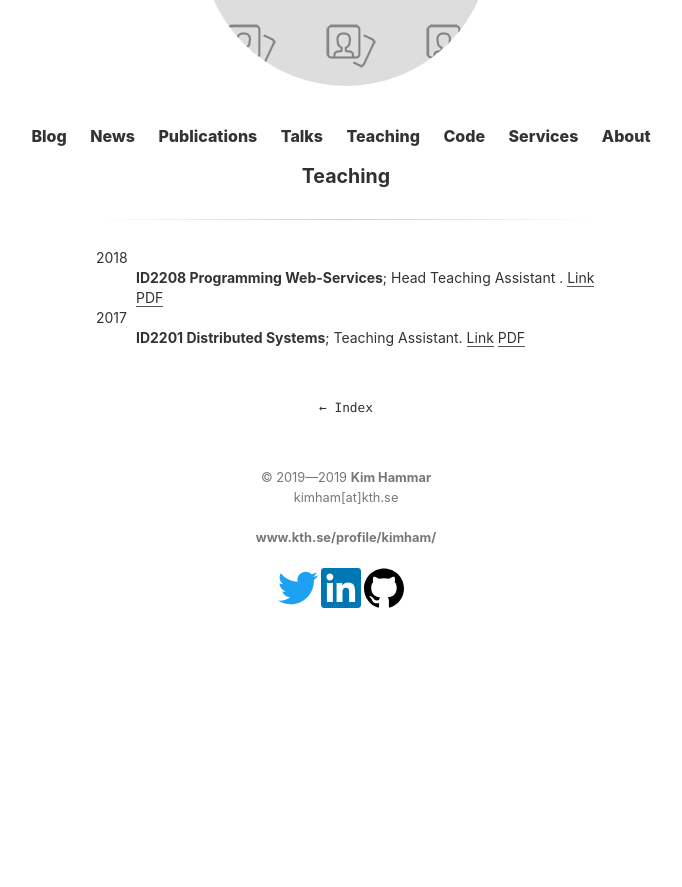
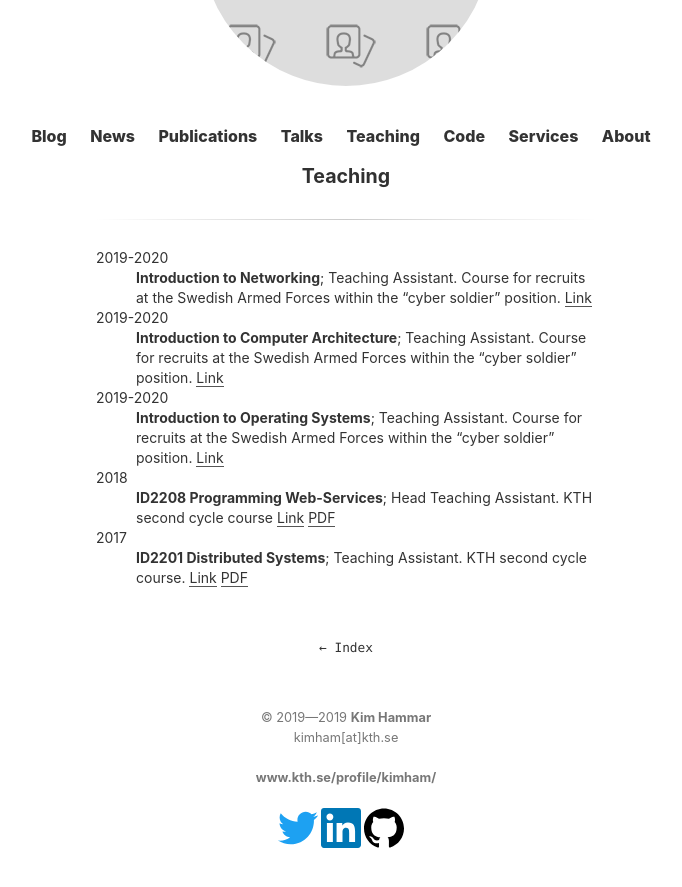
Before and after one commit to Limmen/Limmen.github.io, a Jekyll site: the page built from teaching.md, in a window 1280 px wide, cut to the strip 244-1133 px from the top of the page. Shown: the whole strip, without its empty margins (294-976 px from the left). Built offline with Jekyll 4.4.1, drawn with Linux system fonts in a browser that asks for light colours; before the commit the page ends 900 px from its top, so only the background shows below that.

Commit message:
update teaching

```diff
--- a/teaching.md
+++ b/teaching.md
@@ -3,12 +3,29 @@ layout: page
 title: Teaching
 ---
 
+2019-2020
+:   **Introduction to Networking**; Teaching Assistant.
+    Course for recruits at the Swedish Armed Forces within the "cyber soldier" position.
+ 	[Link](https://jobb.forsvarsmakten.se/sv/utbildning/befattningsguiden/cybersoldat/)
+
+2019-2020
+:   **Introduction to Computer Architecture**; Teaching Assistant.
+    Course for recruits at the Swedish Armed Forces within the "cyber soldier" position.
+ 	[Link](https://jobb.forsvarsmakten.se/sv/utbildning/befattningsguiden/cybersoldat/)
+
+2019-2020
+:   **Introduction to Operating Systems**; Teaching Assistant.
+    Course for recruits at the Swedish Armed Forces within the "cyber soldier" position.
+ 	[Link](https://jobb.forsvarsmakten.se/sv/utbildning/befattningsguiden/cybersoldat/)
+
 2018
-:   **ID2208 Programming Web-Services**; Head Teaching Assistant .
+:   **ID2208 Programming Web-Services**; Head Teaching Assistant.
+     KTH second cycle course
 	[Link](https://www.kth.se/student/kurser/kurs/ID2208)
 	[PDF](/assets/slides/id2208.pdf)
 
 2017
 :   **ID2201 Distributed Systems**; Teaching Assistant.
+     KTH second cycle course.
 	[Link](https://www.kth.se/student/kurser/kurs/ID2201?l=en)
     [PDF](/assets/papers/id2201.pdf)
```
